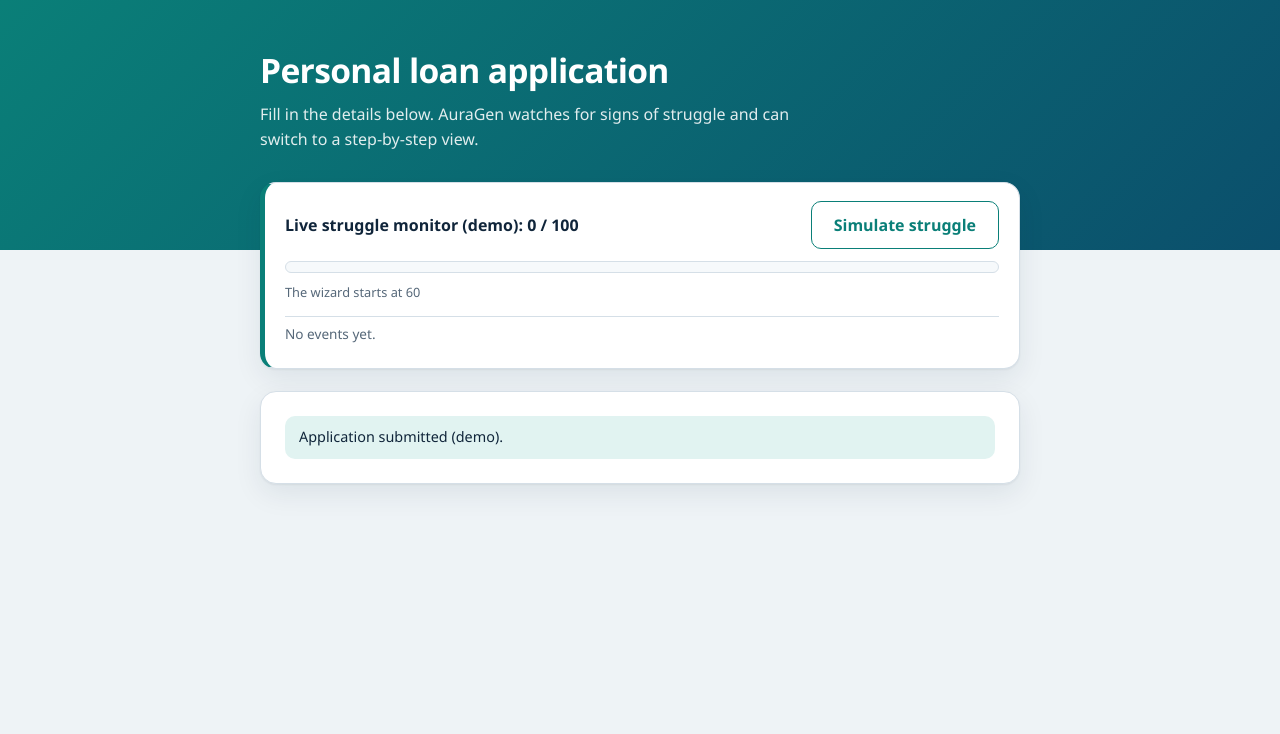
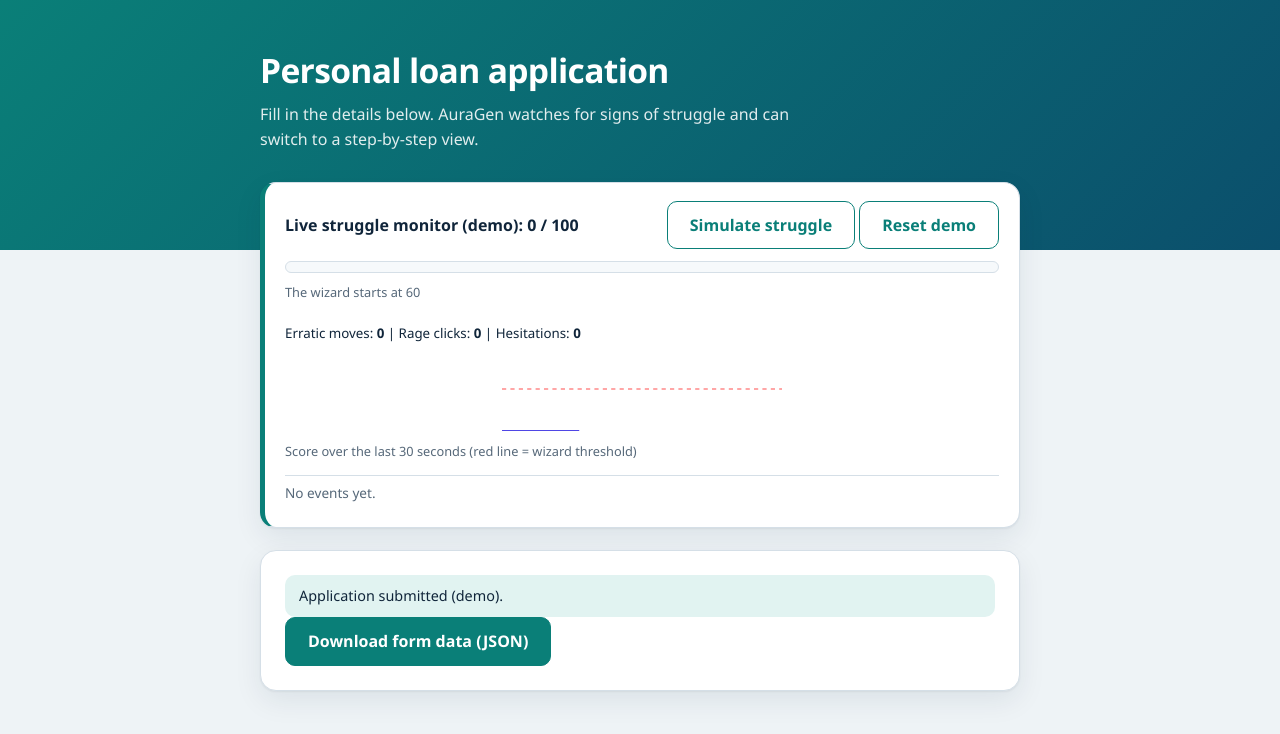
Before and after one commit to Anikx09/AuraGen-Generative-UI, a React (Vite) app in the folder auragen-app/: page / in a window 1280 px wide. Both pictures are taken after typing "Sample", "2020-01-15", "5551234", "name@example.com", "Sample", "Sample" into the empty fields and a click on the button "Submit application". Shown: the top 734 px of the page. Built offline with nearby package versions, Linux system fonts and the light colour scheme.

Commit message:
Enhance App with reset and download features
Added resetDemo function and downloadJson functionality.

```diff
--- a/auragen-app/src/App.jsx
+++ b/auragen-app/src/App.jsx
@@ -10,7 +10,7 @@ export default function App() {
   const [submitted, setSubmitted] = useState(false);
   const [mode, setMode] = useState("form");
   const [dismissed, setDismissed] = useState(false);
-  const { score, log, simulate } = useTracker(mode === "form" && !submitted);
+  const { score, log, counts, history, simulate, reset } = useTracker(mode === "form" && !submitted);
   const setValue = (key, value) => setData((d) => ({ ...d, [key]: value }));
 
   // Self-healing: switch to the wizard when the struggle score is high.
@@ -25,7 +25,30 @@ export default function App() {
     setMode("form");
   };
 
+  // Demo helper: go back to a clean start.
+  const resetDemo = () => {
+    reset();
+    setData({});
+    setSubmitted(false);
+    setDismissed(false);
+    setMode("form");
+  };
+
+  // Download the filled form as a JSON file.
+  const downloadJson = () => {
+    const blob = new Blob([JSON.stringify(data, null, 2)], { type: "application/json" });
+    const url = URL.createObjectURL(blob);
+    const a = document.createElement("a");
+    a.href = url;
+    a.download = "auragen-application.json";
+    a.click();
+    URL.revokeObjectURL(url);
+  };
+
   const level = score >= STRUGGLE_THRESHOLD ? "hot" : score >= 30 ? "warm" : "";
+  const points = history
+    .map((v, i) => `${(i * 200) / 29},${50 - v * 0.5}`)
+    .join(" ");
 
   return (
     <main className="app">
@@ -37,12 +60,30 @@ export default function App() {
       <div className="monitor">
         <div className="monitor-head">
           <strong>Live struggle monitor (demo): {score} / 100</strong>
-          <button className="ghost" onClick={simulate}>Simulate struggle</button>
+          <span>
+            <button className="ghost" onClick={simulate}>Simulate struggle</button>{" "}
+            <button className="ghost" onClick={resetDemo}>Reset demo</button>
+          </span>
         </div>
         <div className="meter">
           <i className={level} style={{ width: `${score}%` }} />
         </div>
         <small className="hint">The wizard starts at {STRUGGLE_THRESHOLD}</small>
+
+        <p>
+          <small>
+            Erratic moves: <b>{counts.erratic}</b> | Rage clicks: <b>{counts.rage}</b> | Hesitations:{" "}
+            <b>{counts.hesitation}</b>
+          </small>
+        </p>
+
+        <svg viewBox="0 0 200 50" style={{ width: "100%", height: 70 }}>
+          <line x1="0" y1={50 - STRUGGLE_THRESHOLD * 0.5} x2="200" y2={50 - STRUGGLE_THRESHOLD * 0.5}
+            stroke="red" strokeDasharray="3" strokeWidth="0.5" />
+          <polyline points={points} fill="none" stroke="#4f46e5" strokeWidth="1.5" />
+        </svg>
+        <small className="hint">Score over the last 30 seconds (red line = wizard threshold)</small>
+
         <ul className="log">
           {log.length === 0 && <li>No events yet.</li>}
           {log.map((e, i) => (
@@ -52,7 +93,10 @@ export default function App() {
       </div>
 
       {submitted ? (
-        <div className="card"><p>Application submitted (demo).</p></div>
+        <div className="card">
+          <p>Application submitted (demo).</p>
+          <button onClick={downloadJson}>Download form data (JSON)</button>
+        </div>
       ) : mode === "wizard" ? (
         <div className="card">
           <Wizard
```
